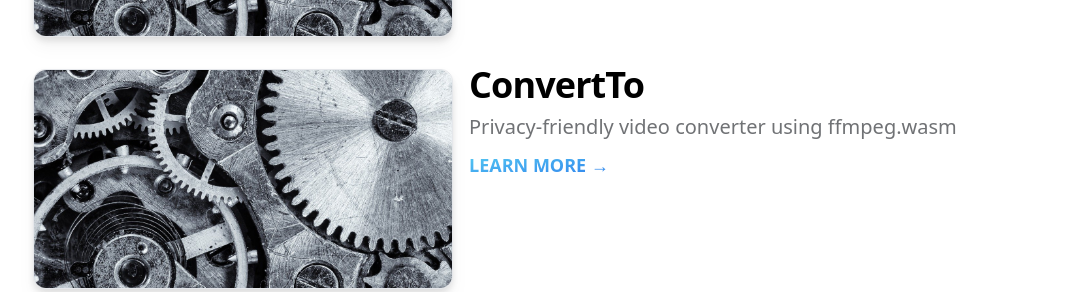
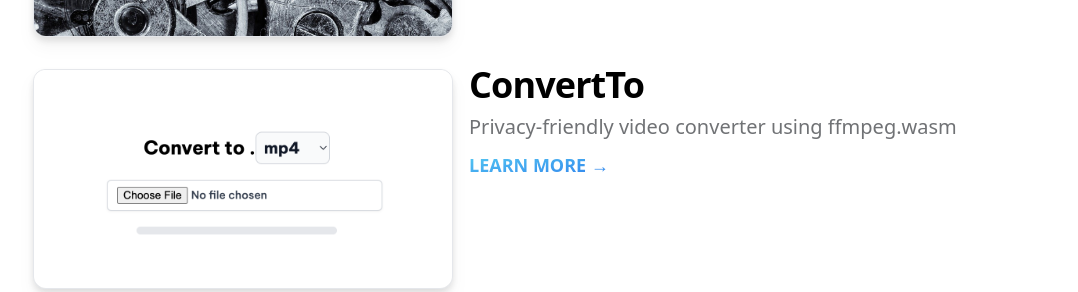
Before and after one commit to iammathew/iammathew.com, a Next.js app: page /projects in a window 1280 px wide. Shown: the part 660-952 px from the top of the page, without its empty margins (95-1173 px from the left). Built offline with nearby package versions, Linux system fonts and the light colour scheme; no server answers.

Commit message:
Add image to ConvertTo

```diff
--- a/data/projectsData.ts
+++ b/data/projectsData.ts
@@ -15,7 +15,7 @@
   {
     title: 'ConvertTo',
     description: `Privacy-friendly video converter using ffmpeg.wasm`,
-    imgSrc: '/static/images/time-machine.jpg',
+    imgSrc: '/static/images/ConvertTo.png',
     href: 'https://convert-to.vercel.app',
   },
   {
```
Also changed, not shown: public/static/images/ConvertTo.png (added).
